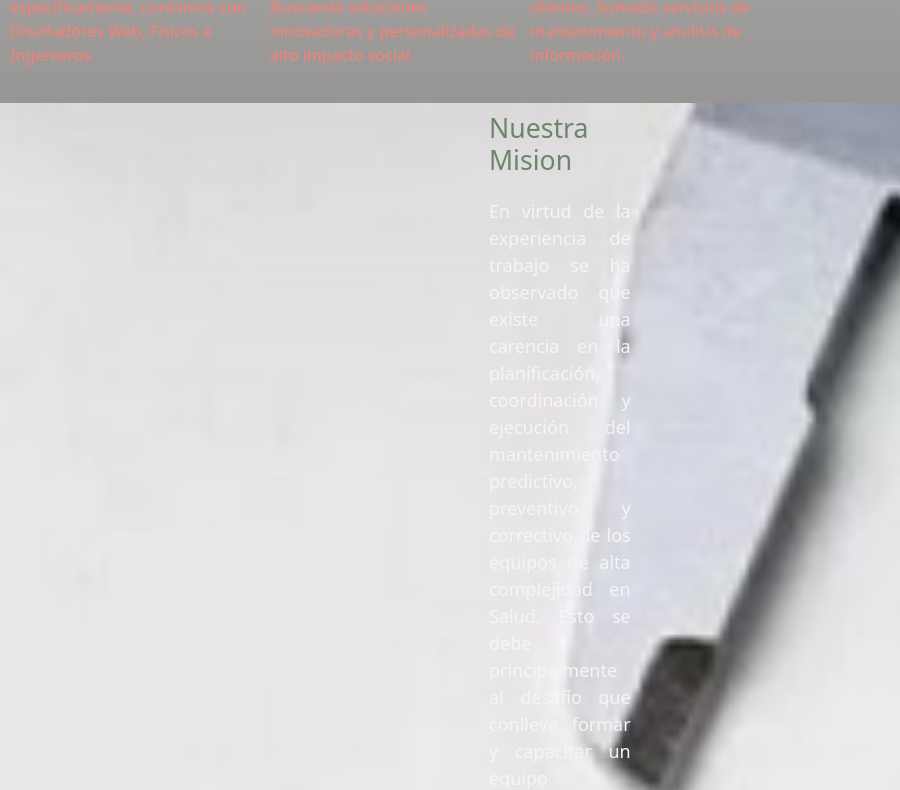
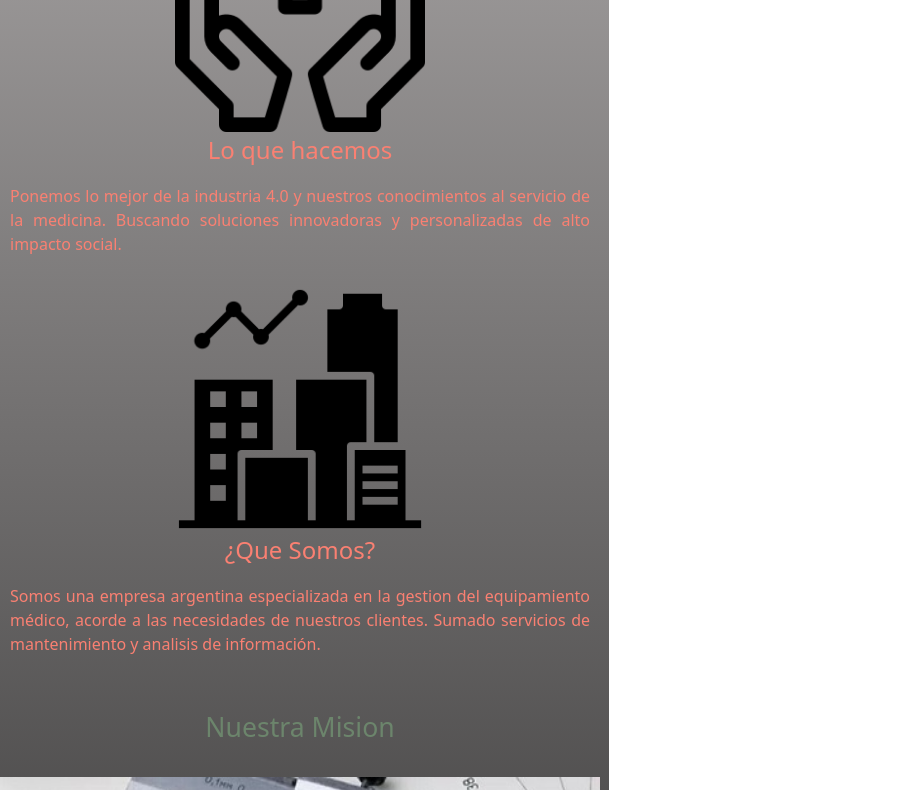
Before and after one commit to RodrigoLede/ProyectoFinal-DW-SistemaBioing, a website: page pages/quienesSomos.html in a window 600 px wide. Shown: the part 786-1576 px from the top of the page, 900 px wide, since content can reach past the window. Drawn offline with nearby package versions, Linux system fonts and the light colour scheme.

Commit message:
arreglos terminados

```diff
--- a/scss/style.scss
+++ b/scss/style.scss
@@ -582,100 +582,6 @@ hr{
    }
 }
 
-  /* Pagina Quienes Somos*/
-
-#mainQS{
-   display: grid;
-   grid-template-rows: 1fr 1fr 1fr;
-   grid-template-rows: auto;
-   grid-template-areas: "imgQS imgQS imgQS"
-                        "introQS introQS introQS"
-                        "box1 box2 box3";
-   padding: 0 10px 20px 10px;
-   gap: 10px;
-   .imgQS{
-      grid-area: imgQS;
-   }
-   .introQS{
-      grid-area: introQS;
-      text-align: center;
-      padding: 30px 10px;
-   }
-   .box1{
-      grid-area: box1;
-      display: flex;
-      flex-direction: column;
-      justify-content: space-between;
-      align-items: center;
-      .title{
-         font-size: x-large;
-      }
-      p{
-         color: salmon;
-      }
-   }
-   .box2{
-      grid-area: box2;
-      display: flex;
-      flex-direction: column;
-      justify-content: space-between;
-      align-items: center;
-      .title{
-         font-size: x-large;
-      }
-      p{
-         color: salmon;
-      }
-   }
-   .box3{
-      grid-area: box3;
-      display: flex;
-      flex-direction: column;
-      justify-content: space-between;
-      align-items: center;
-      .title{
-         font-size: x-large;
-      }
-      p{
-         color: salmon;
-      }
-   }
-
-}
-.mision{
-   height: fit-content;
-   display: grid;
-   grid-template-rows: 80px auto;
-   grid-template-areas: "imgBottomQS intro2QS intro2QS"
-                        "imgBottomQS descriQS descriQS";
-   gap: 5px;
-   .imgBottomQS{
-      grid-area: imgBottomQS;
-      display: flex;
-      align-items: stretch;
-   }
-   .intro2QS{
-      grid-area:intro2QS;
-      text-align: left;
-      padding: 10px;
-      h2{
-         color: rgb(108, 133, 108);
-      }
-
-   }
-   .descriQS{
-      grid-area: descriQS;
-      display: flex;
-      align-items: flex-start;
-      padding: 10px;
-      .txQS{
-         color: whitesmoke;
-         text-align: justify;
-         font-size: large;
-      }
-   }
-}
-
 @media screen and (min-width: 800px) and (max-width: 1350px) {
    #mainServicios{
       display: grid;
@@ -736,6 +642,211 @@ hr{
       }
    }
 }
+
+  /* Pagina Quienes Somos*/
+
+#mainQS{
+   display: grid;
+   grid-template-rows: 1fr 1fr 1fr;
+   grid-template-rows: auto;
+   grid-template-areas: "imgQS imgQS imgQS"
+                        "introQS introQS introQS"
+                        "box1 box2 box3";
+   padding: 0 10px 20px 10px;
+   gap: 10px;
+   .imgQS{
+      grid-area: imgQS;
+   }
+   .introQS{
+      grid-area: introQS;
+      text-align: center;
+      padding: 30px 10px;
+   }
+   .box1{
+      grid-area: box1;
+      display: flex;
+      flex-direction: column;
+      justify-content: space-between;
+      align-items: center;
+      .title{
+         font-size: x-large;
+      }
+      p{
+         color: salmon;
+         text-align: justify;
+      }
+   }
+   .box2{
+      grid-area: box2;
+      display: flex;
+      flex-direction: column;
+      justify-content: space-between;
+      align-items: center;
+      .title{
+         font-size: x-large;
+      }
+      p{
+         color: salmon;
+         text-align: justify;
+      }
+   }
+   .box3{
+      grid-area: box3;
+      display: flex;
+      flex-direction: column;
+      justify-content: space-between;
+      align-items: center;
+      .title{
+         font-size: x-large;
+      }
+      p{
+         color: salmon;
+         text-align: justify;
+      }
+   }
+
+}
+.mision{
+   height: fit-content;
+   display: grid;
+   grid-template-rows: 80px auto;
+   grid-template-areas: "imgBottomQS intro2QS intro2QS"
+                        "imgBottomQS descriQS descriQS";
+   gap: 5px;
+   .imgBottomQS{
+      grid-area: imgBottomQS;
+      display: flex;
+      align-items: center;
+   }
+   .intro2QS{
+      grid-area:intro2QS;
+      text-align: left;
+      padding: 10px;
+      h2{
+         color: rgb(108, 133, 108);
+      }
+
+   }
+   .descriQS{
+      grid-area: descriQS;
+      display: flex;
+      align-items: flex-start;
+      padding: 10px;
+      .txQS{
+         color: whitesmoke;
+         text-align: justify;
+         font-size: large;
+      }
+   }
+}
+
+@media screen and (max-width: 600px) {
+   #mainQS{
+      display: grid;
+      grid-template-columns: auto;
+      grid-template-areas: "imgQS"
+                           "introQS"
+                           "box1"
+                           "box2"
+                           "box3";
+      justify-content: center;
+      .introQS{
+         padding: 10px;
+      }
+   }
+   .mision{
+      display: grid;
+      grid-template-columns: auto;
+      grid-template-areas: "intro2QS"
+                           "imgBottomQS"
+                           "descriQS";
+      justify-items: center;
+      align-items: center;
+      .imgBottomQS{
+         grid-area: imgBottomQS;
+         img{
+            width: 360px;
+         }
+      }
+      .intro2QS{
+         grid-area: intro2QS;
+      }
+      .descriQS{
+         grid-area: descriQS;
+         .txQS{
+            font-size: medium;
+         }
+      }
+   }
+}
+
+@media screen and (min-width: 600px) and (max-width: 800px) {
+   #mainQS{
+      display: grid;
+      grid-template-columns: auto;
+      grid-template-areas: "imgQS"
+                           "introQS"
+                           "box1"
+                           "box2"
+                           "box3";
+      justify-content: center;
+      .introQS{
+         padding: 15px;
+      }
+   }
+   .mision{
+      display: grid;
+      grid-template-columns: auto;
+      grid-template-areas: "intro2QS"
+                           "imgBottomQS"
+                           "descriQS";
+      justify-items: center;
+      align-items: center;
+      .imgBottomQS{
+         grid-area: imgBottomQS;
+         img{
+            width: 600px;
+         }
+      }
+      .intro2QS{
+         grid-area: intro2QS;
+      }
+      .descriQS{
+         grid-area: descriQS;
+         .txQS{
+            font-size: large;
+         }
+      }
+   }
+}
+@media screen and (min-width: 800px) and (max-width: 1000px) {
+   .mision{
+      display: grid;
+      grid-template-columns: auto;
+      grid-template-areas: "intro2QS"
+                           "imgBottomQS"
+                           "descriQS";
+      justify-items: center;
+      align-items: center;
+      .imgBottomQS{
+         grid-area: imgBottomQS;
+         img{
+            width: 700px;
+         }
+      }
+      .intro2QS{
+         grid-area: intro2QS;
+      }
+      .descriQS{
+         grid-area: descriQS;
+         .txQS{
+            font-size: large;
+         }
+      }
+   }
+}
+
+
 
   /* Pagina Contactenos*/
 #mainContactenos{
```
Also changed, not shown: css/styles.css.
